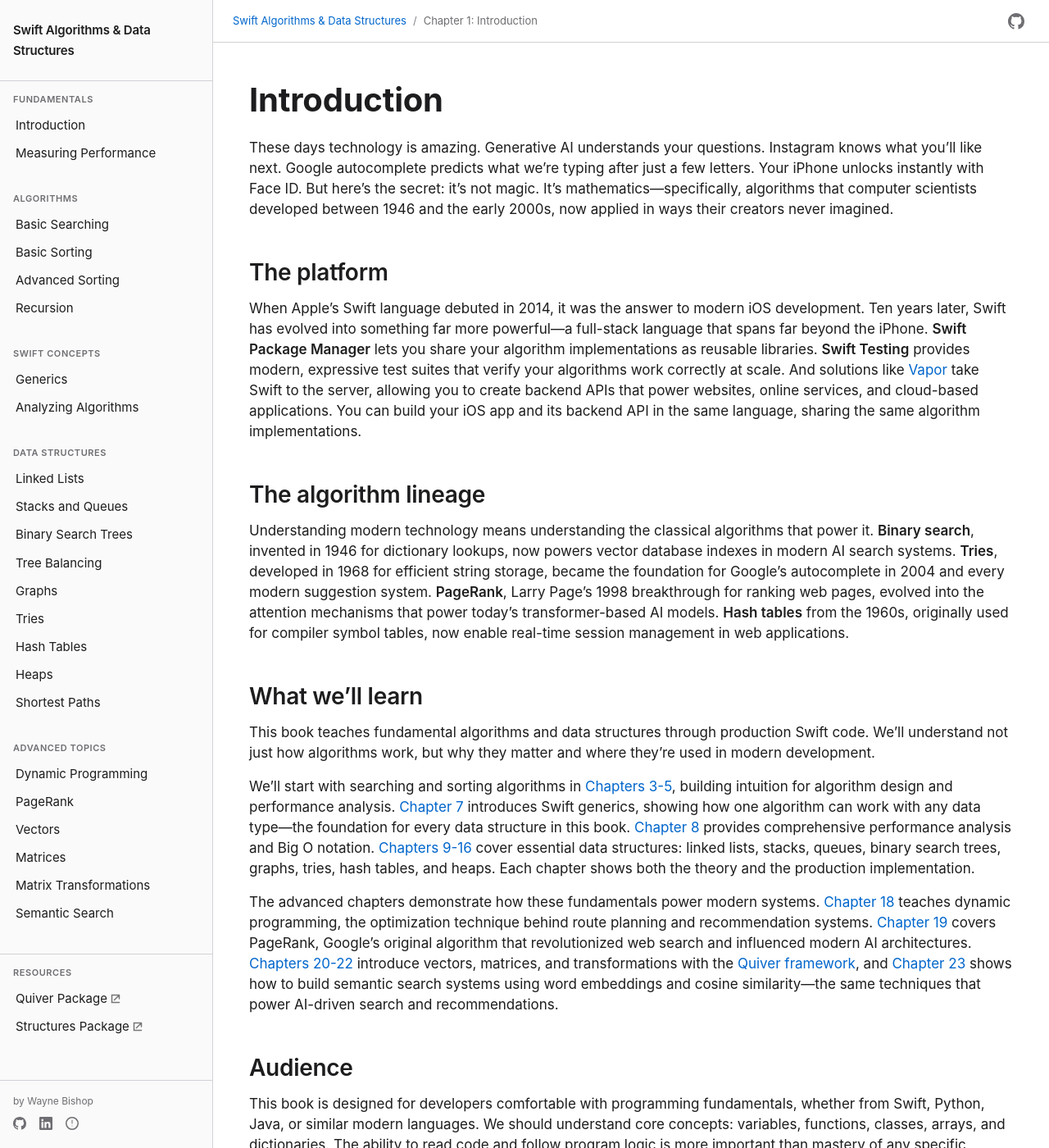
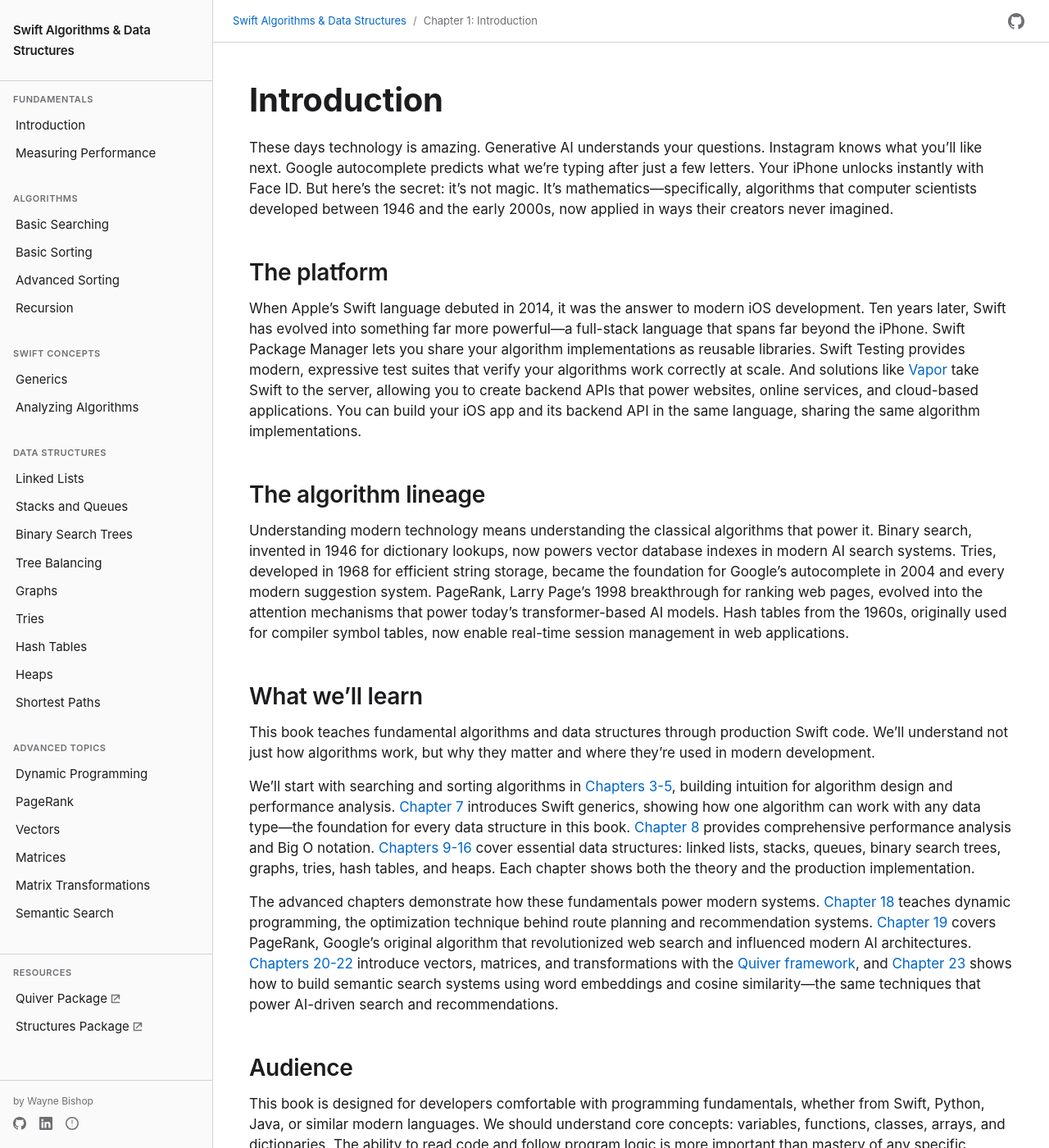
Before and after one commit to waynewbishop/swift-algorithms, a Jekyll site: the page built from 01-introduction.md, in a window 1280 px wide and 1400 px high. Shown: the whole window at 82% size. Built offline with Jekyll 4.4.1, drawn with Linux system fonts in a browser that asks for light colours; some of the changed text lies outside the part shown.

Commit message:
fix: removed bold formatting..

```diff
--- a/01-introduction.md
+++ b/01-introduction.md
@@ -9,11 +9,11 @@ These days technology is amazing. Generative AI understands your questions. Inst
 
 ## The platform
 
-When Apple's Swift language debuted in 2014, it was the answer to modern iOS development. Ten years later, Swift has evolved into something far more powerful—a full-stack language that spans far beyond the iPhone. **Swift Package Manager** lets you share your algorithm implementations as reusable libraries. **Swift Testing** provides modern, expressive test suites that verify your algorithms work correctly at scale. And solutions like [Vapor](https://github.com/vapor/vapor) take Swift to the server, allowing you to create backend APIs that power websites, online services, and cloud-based applications. You can build your iOS app and its backend API in the same language, sharing the same algorithm implementations.
+When Apple's Swift language debuted in 2014, it was the answer to modern iOS development. Ten years later, Swift has evolved into something far more powerful—a full-stack language that spans far beyond the iPhone. Swift Package Manager lets you share your algorithm implementations as reusable libraries. Swift Testing provides modern, expressive test suites that verify your algorithms work correctly at scale. And solutions like [Vapor](https://github.com/vapor/vapor) take Swift to the server, allowing you to create backend APIs that power websites, online services, and cloud-based applications. You can build your iOS app and its backend API in the same language, sharing the same algorithm implementations.
 
 ## The algorithm lineage
 
-Understanding modern technology means understanding the classical algorithms that power it. **Binary search**, invented in 1946 for dictionary lookups, now powers vector database indexes in modern AI search systems. **Tries**, developed in 1968 for efficient string storage, became the foundation for Google's autocomplete in 2004 and every modern suggestion system. **PageRank**, Larry Page's 1998 breakthrough for ranking web pages, evolved into the attention mechanisms that power today's transformer-based AI models. **Hash tables** from the 1960s, originally used for compiler symbol tables, now enable real-time session management in web applications.
+Understanding modern technology means understanding the classical algorithms that power it. Binary search, invented in 1946 for dictionary lookups, now powers vector database indexes in modern AI search systems. Tries, developed in 1968 for efficient string storage, became the foundation for Google's autocomplete in 2004 and every modern suggestion system. PageRank, Larry Page's 1998 breakthrough for ranking web pages, evolved into the attention mechanisms that power today's transformer-based AI models. Hash tables from the 1960s, originally used for compiler symbol tables, now enable real-time session management in web applications.
 
 ## What we'll learn
 
```
Also changed, not shown: other parts of 01-introduction.md (+0 -2 lines).
